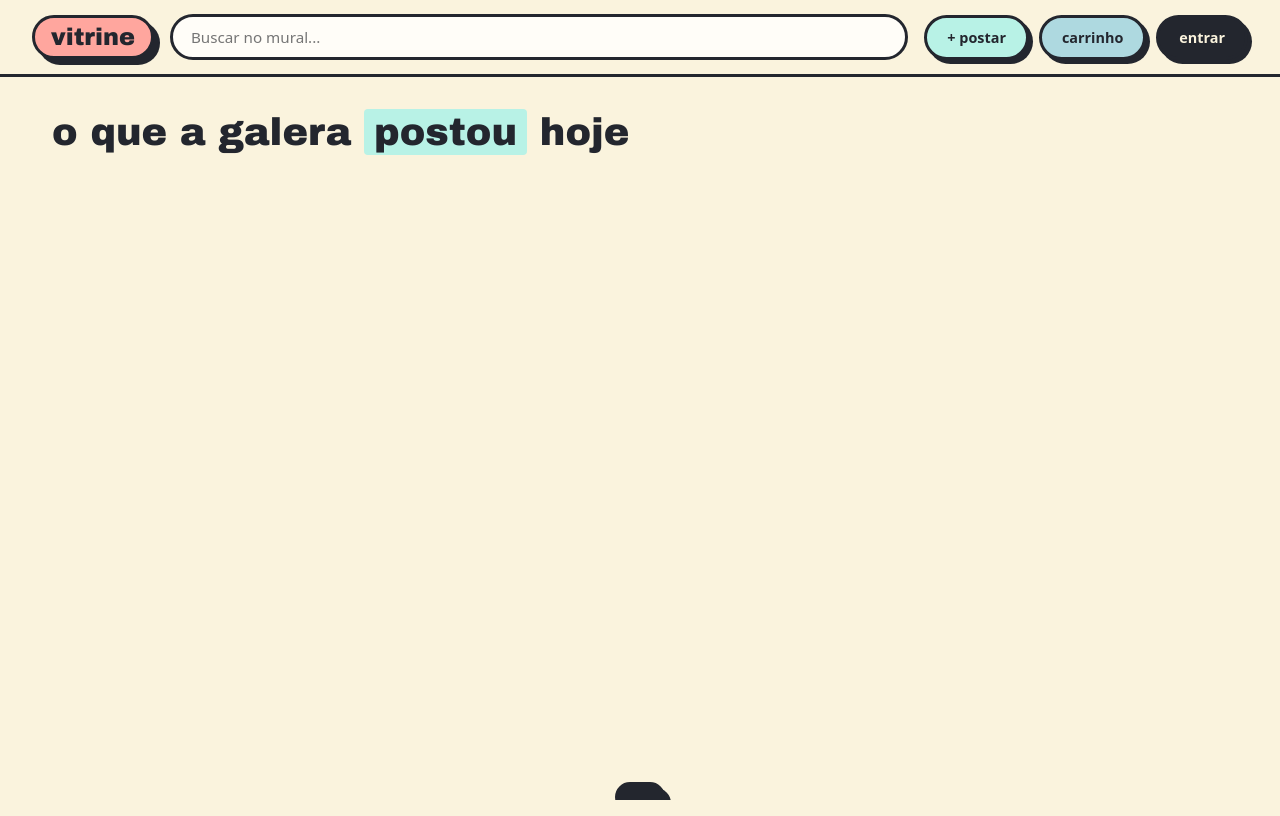
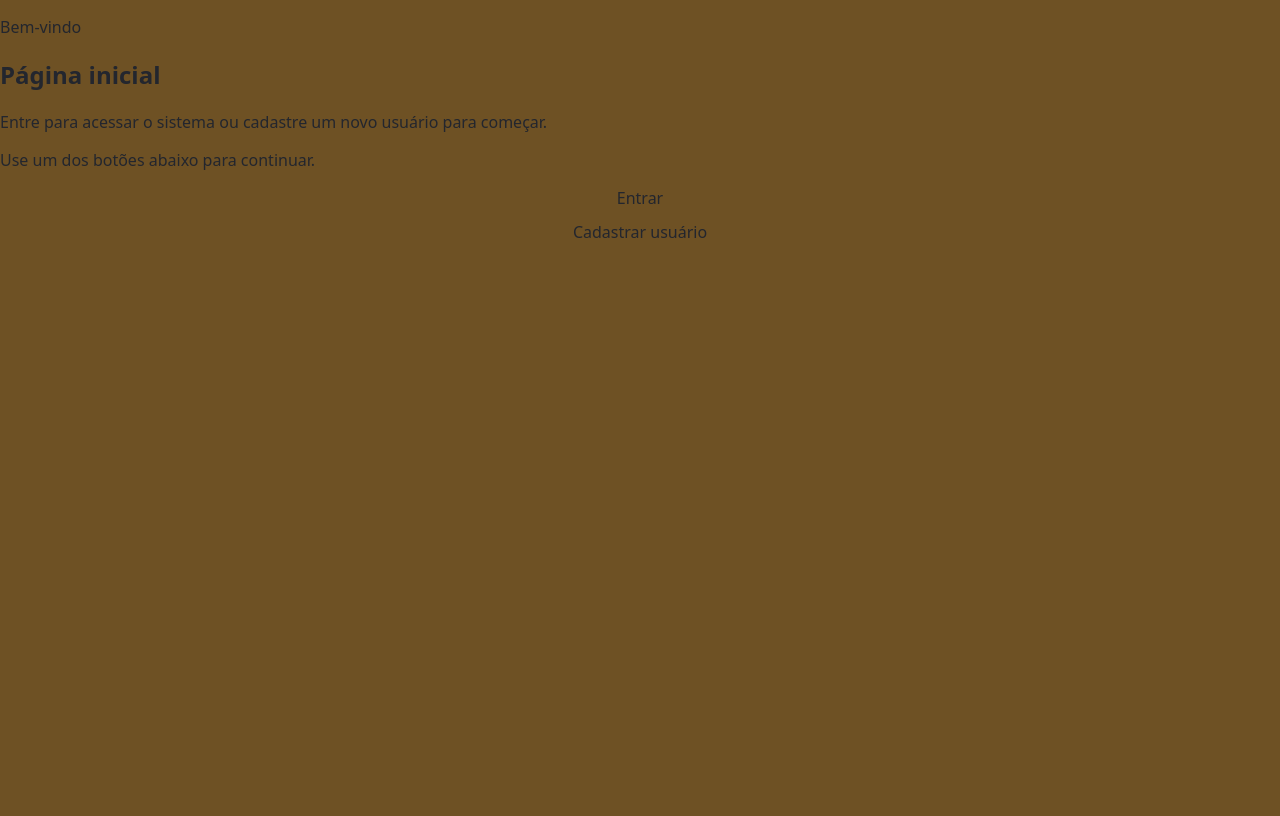
Before and after one commit to luisabieniek/graffita_dev, a Flask app: page / in a window 1280 px wide. Run offline with Flask 3, Linux system fonts and the light colour scheme.

Commit message:
atualizao mudando as cores

```diff
--- a/app/static/styles.css
+++ b/app/static/styles.css
@@ -1,11 +1,11 @@
 :root {
---coral: #FFA69E;
---creme: #FAF3DD;
---menta: #B8F2E6;
---azul: #AED9E0;
---chumbo: #5e6472;
+--coral: #b0b79c;
+--creme: #6e5124;
+--menta: #6e5124;
+--azul: #6e5124;
+--chumbo: #3b3b3b;
 --tinta: #23262e;
---branco: #fffdf8;
+--branco: #548037;
 
 --borda: 3px solid var(--tinta);
 --sombra-sticker: 6px 6px 0 var(--tinta);
@@ -177,7 +177,7 @@ border-bottom: var(--borda);
 
 .pin-corpo { padding: 14px; }
 .pin-nome { font-weight: 700; font-size: 1.02rem; margin: 0 0 6px; }
-.pin-desc { font-size: 0.85rem; color: var(--chumbo); margin: 0 0 12px; line-height: 1.35; }
+.pin-desc { font-size: 0.85rem; color: var(); margin: 0 0 12px; line-height: 1.35; }
 
 .pin-rodape {
 display: flex;
--- a/app/templates/home.html
+++ b/app/templates/home.html
@@ -1,4 +1,4 @@
-<!DOCTYPE html>
+<!-- <!DOCTYPE html>
 <html lang="pt-br">
 <head>
   <meta charset="UTF-8">
@@ -36,4 +36,4 @@
     </section>
   </main>
 </body>
-</html>
+</html> -->
--- a/app/templates/index.html
+++ b/app/templates/index.html
@@ -1,44 +1,39 @@
 <!DOCTYPE html>
 <html lang="pt-br">
 <head>
-  <meta charset="UTF-8" />
-  <meta name="viewport" content="width=device-width, initial-scale=1.0" />
-  <title>vitrine — o mural</title>
-  <link rel="stylesheet" href="{{ url_for('static', filename='styles.css') }}" />
+  <meta charset="UTF-8">
+  <meta name="viewport" content="width=device-width, initial-scale=1.0">
+  <title>Página Inicial - Graffita</title>
+  <link rel="stylesheet" href="{{ url_for('static', filename='styles.css') }}">
 </head>
 <body>
+  <main class="cadastro-pagina">
+    <section class="cadastro-card">
+      <div class="cabecalho-card">
+        <div>
+          <p class="eyebrow">Bem-vindo</p>
+          <h1>Página inicial</h1>
+          {% if usuario %}
+            <p>Olá, {{ usuario.nome }}! Você já está logado e pode continuar usando o sistema.</p>
+          {% else %}
+            <p>Entre para acessar o sistema ou cadastre um novo usuário para começar.</p>
+          {% endif %}
+        </div>
+      </div>
 
-  <header class="topbar">
-    <a class="marca" href="/">
-      <span class="selo">vitrine</span>
-    </a>
-
-    <form class="busca" onsubmit="return false">
-      <input id="campo-busca" type="text" placeholder="Buscar no mural..." />
-    </form>
-
-    <nav class="nav-acoes">
-      <a class="btn btn-menta" href="/postar">+ postar</a>
-      <button id="btn-carrinho" class="btn btn-azul contador-carrinho" type="button">
-        carrinho <span id="bolha-carrinho" class="bolha" style="display:none">0</span>
-      </button>
-      <a id="link-conta" class="btn btn-escuro" href="/login">entrar</a>
-    </nav>
-  </header>
-
-  <main class="conteudo">
-    <div class="cabecalho-secao">
-      <h1>o que a galera <span class="tarja">postou</span> hoje</h1>
-    </div>
-
-    <div id="mosaico" class="mosaico"></div>
-    <div id="vazio" class="vazio" style="display:none">
-      <p>Ainda não tem nada postado. <a href="/postar">Seja a primeira pessoa a postar!</a></p>
-    </div>
+      {% if usuario %}
+        <div class="campo">
+          <p>Você está autenticado como <strong>{{ usuario.nome }}</strong>.</p>
+        </div>
+        <a href="/logout" class="botao-primario" style="display: inline-block; text-align: center; text-decoration: none; width: 100%;">Sair</a>
+      {% else %}
+        <div class="campo">
+          <p>Use um dos botões abaixo para continuar.</p>
+        </div>
+        <a href="/login" class="botao-primario" style="display: inline-block; text-align: center; text-decoration: none; width: 100%;">Entrar</a>
+        <a href="/cadastro" class="botao-primario" style="display: inline-block; text-align: center; text-decoration: none; width: 100%; margin-top: 12px;">Cadastrar usuário</a>
+      {% endif %}
+    </section>
   </main>
-
-  <div id="toast" class="toast"></div>
-
-  <script src="{{ url_for('static', filename='app.js') }}"></script>
 </body>
 </html>
```
Also changed, not shown: app/templates/cadastro.html (+5 -5 lines).
